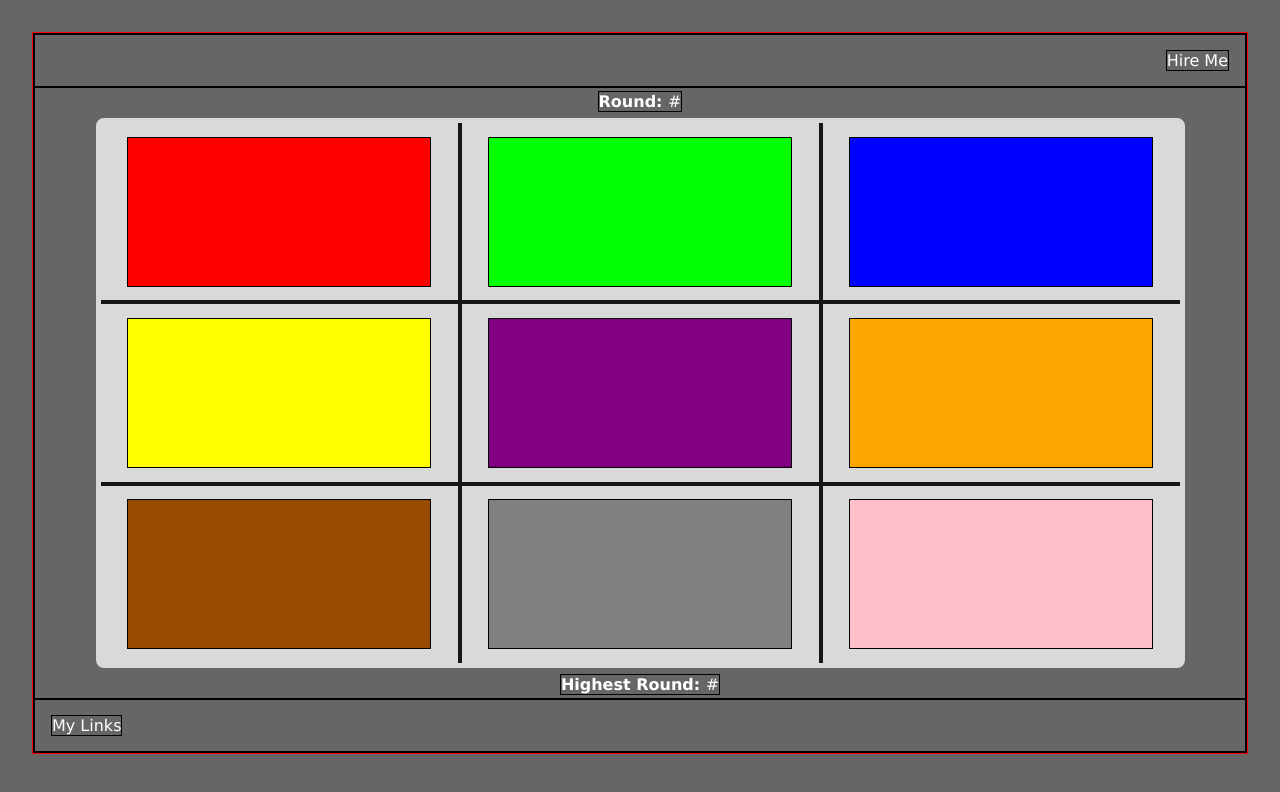
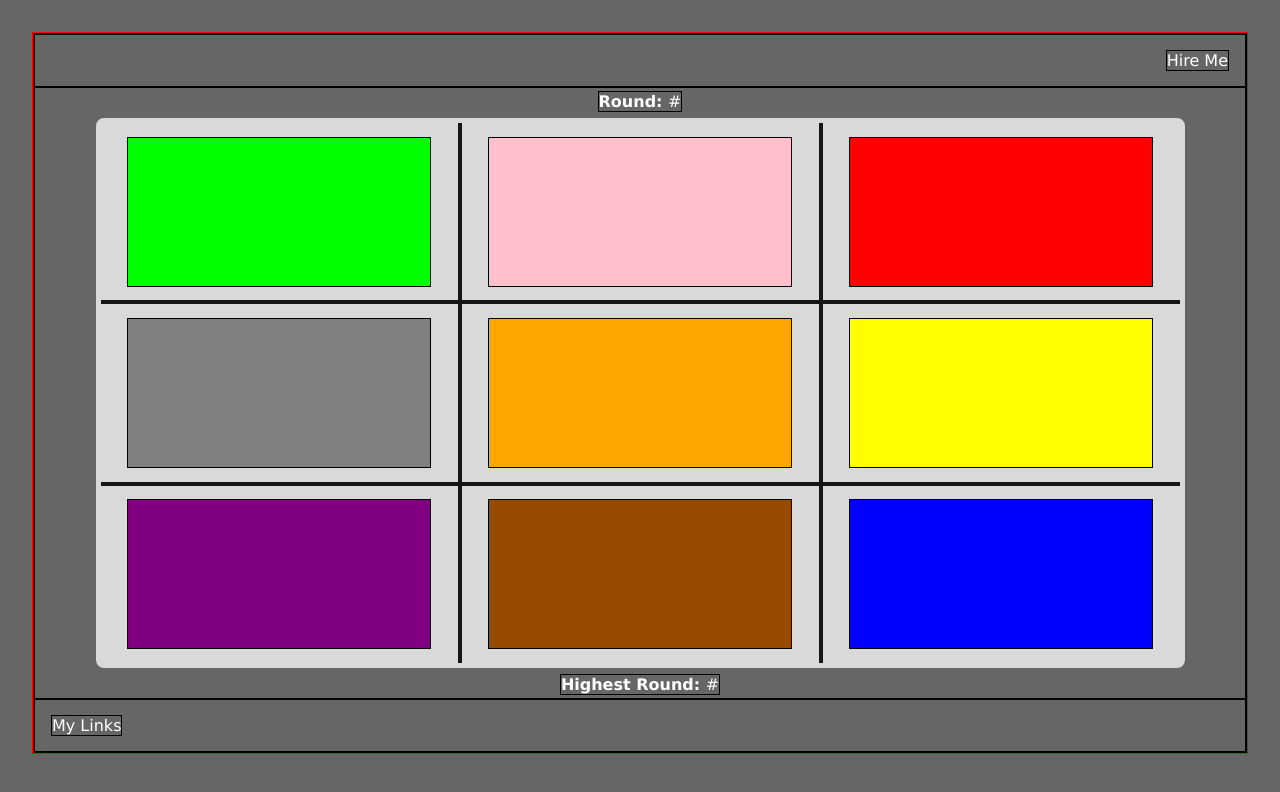
Before and after one commit to Chris-Loza/memorization-game, a React (Vite) app: page / in a window 1280 px wide. Shown: the top 792 px of the page. Built offline with nearby package versions, Linux system fonts and the light colour scheme.

Commit message:
added colorArray randomization upon every page load

```diff
--- a/src/Components/Homepage/Homepage.jsx
+++ b/src/Components/Homepage/Homepage.jsx
@@ -1,9 +1,11 @@
-import React from "react";
+import React, { useEffect, useState } from "react";
 import "./homepage.css";
 import Square from "../Square/Square";
 
 const Homepage = () => {
-  const colorArray = [
+  const [colorArray, setColorArray] = useState([]);
+
+  const colors = [
     "#FF0000",
     "#00FF00",
     "#0000FF",
@@ -15,6 +17,12 @@ const Homepage = () => {
     "#FFC0CB",
   ];
 
+  useEffect(() => {
+    const randomizedColors = colors.sort(() => Math.random() - 0.5);
+    setColorArray(randomizedColors);
+  }, [])
+
+  console.log(colorArray);
   return (
     <>
       <div className="parentContainer">
```
